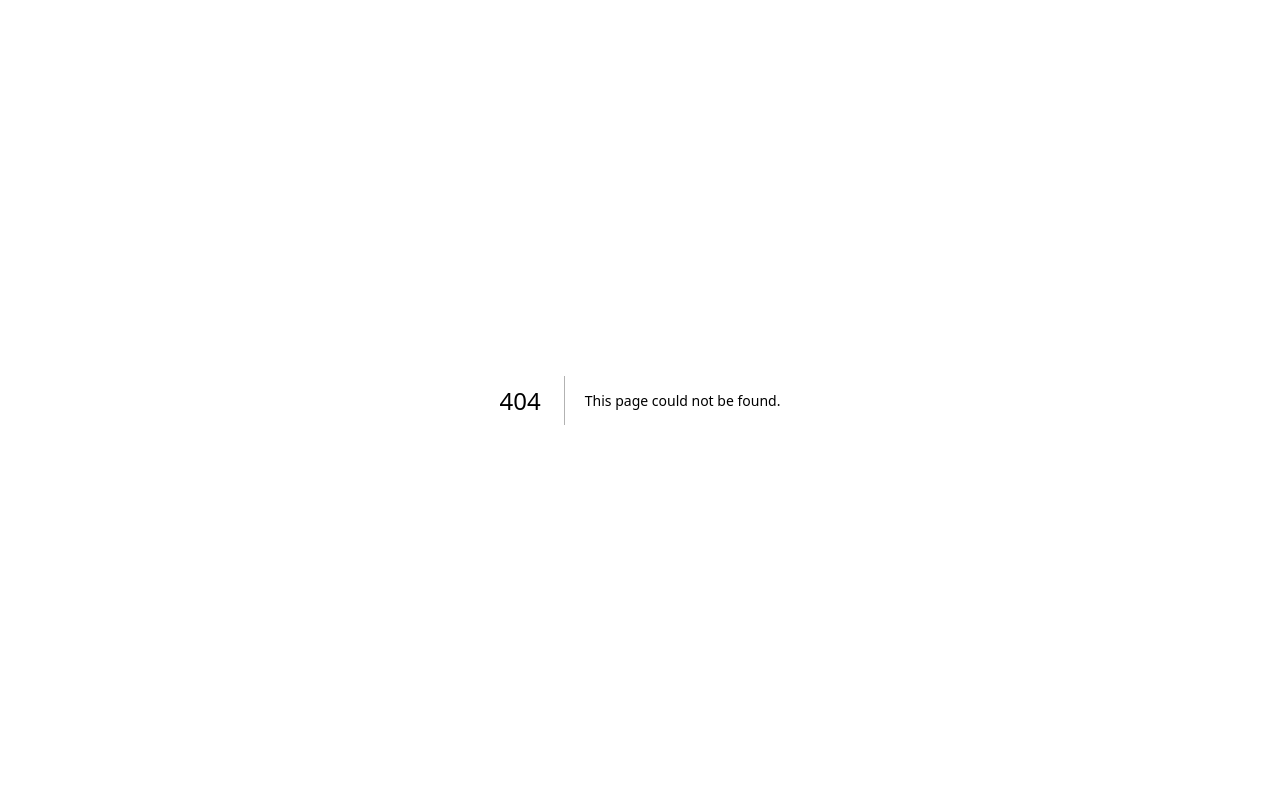
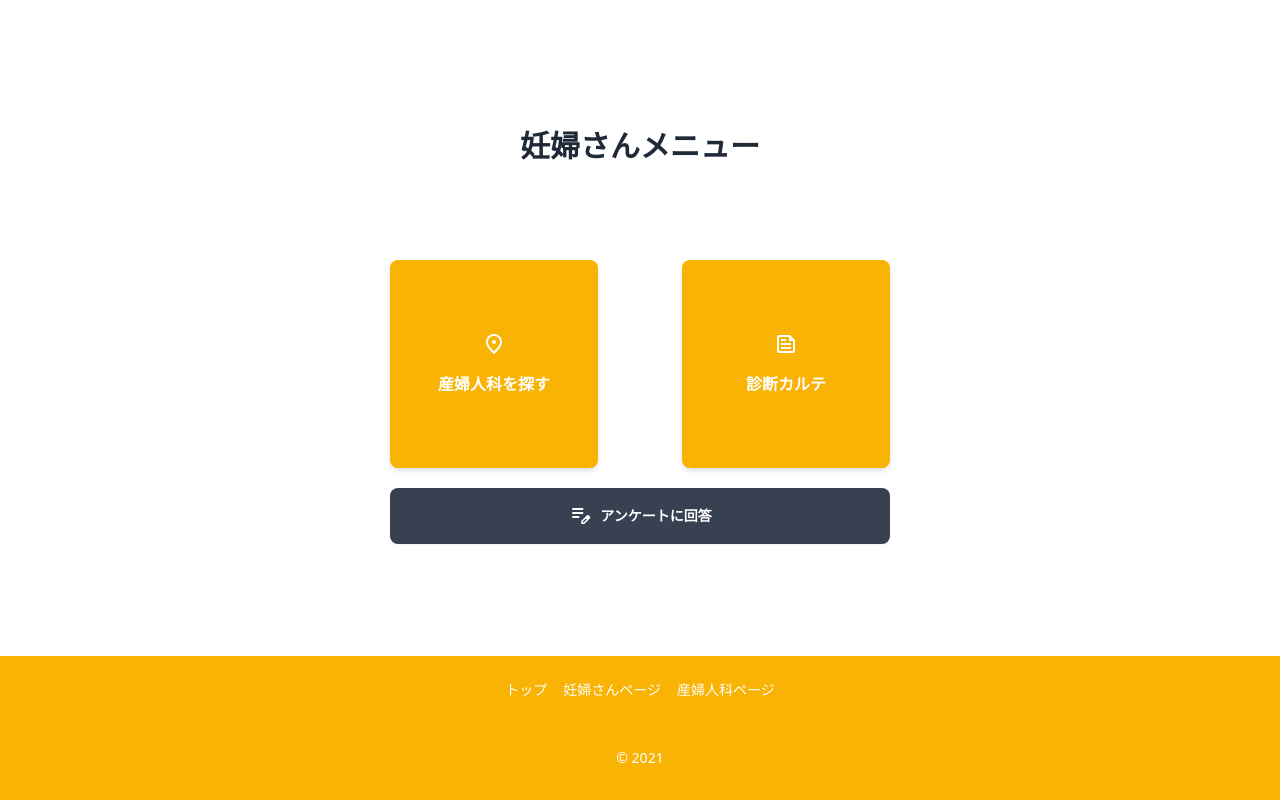
Before and after one commit to taku-Matsunaga/dakkosan, a Next.js app: page /ninpu/dashboard in a window 1280 px wide. Before the commit this address had no page. Built offline with nearby package versions, Linux system fonts and the light colour scheme.

Commit message:
create ninpu menu

```diff
--- a/components/layout.jsx
+++ b/components/layout.jsx
@@ -1,11 +1,16 @@
 import Head from "next/head";
 import Image from "next/image";
 import React from "react";
+import styles from "../styles/layout.module.css";
 
 const Layout = ({ children }) => {
   return (
-    <>
+    <div className={styles.container}>
       <Head>
+        <link
+          rel="stylesheet"
+          href="https://fonts.googleapis.com/css2?family=Material+Symbols+Outlined:opsz,wght,FILL,GRAD@48,400,0,0"
+        />
         <script src="https://unpkg.com/flowbite@1.5.3/dist/flowbite.js"></script>
       </Head>
       <nav className="bg-white border-gray-200 px-4 py-2.5 bg-main-orange">
@@ -18,33 +23,26 @@
         </div>
       </nav>
       {children}
-      <footer className="max-w-screen-2xl px-4 md:px-8 mx-auto bg-main-orange">
+      <footer className="max-w-screen-2xl px-4 md:px-8 mx-auto bg-main-orange w-full">
         <div className="flex flex-col items-center pt-6">
           <nav className="flex flex-wrap justify-center gap-x-4 gap-y-2 mb-4">
-            <a
-              href="#"
-              className="text-white text-sm text-white"
-            >
+            <a href="#" className="text-white text-sm text-white">
               トップ
             </a>
-            <a
-              href="#"
-              className="text-gray-500 text-sm text-white"
-            >
+            <a href="#" className="text-gray-500 text-sm text-white">
               妊婦さんページ
             </a>
-            <a
-              href="#"
-              className="text-gray-500 text-sm text-white"
-            >
+            <a href="#" className="text-gray-500 text-sm text-white">
               産婦人科ページ
             </a>
           </nav>
         </div>
 
-        <div className="text-gray-400 text-sm text-center py-8 text-white">© 2021</div>
+        <div className="text-gray-400 text-sm text-center py-8 text-white">
+          © 2021
+        </div>
       </footer>
-    </>
+    </div>
   );
 };
 
--- /dev/null
+++ b/components/subBtn.jsx
@@ -0,0 +1,13 @@
+const SubButton = ({ text, href = "#", icon = null }) => {
+  return (
+    <a
+      href={href}
+      className="focus:outline-none text-white font-bold bg-gray-700 rounded-lg text-sm px-5 py-4 w-full text-center shadow-sm flex justify-center items-center"
+    >
+      {icon}
+      <span className="ml-2">{text}</span>
+    </a>
+  );
+};
+
+export default SubButton;
--- /dev/null
+++ b/pages/ninpu/dashboard.jsx
@@ -0,0 +1,49 @@
+import Link from "next/link";
+import Layout from "../../components/layout";
+import SubButton from "../../components/subBtn";
+
+const Dashboard = () => {
+  return (
+    <Layout>
+      <div class="bg-white py-6 sm:py-8 lg:py-12">
+        <div class="max-w-screen-2xl px-4 md:px-8 mx-auto">
+          <div class="mb-10 md:mb-16">
+            <h2 class="text-gray-800 text-2xl lg:text-3xl font-bold text-center mb-4 md:mb-6 py-8">
+              妊婦さんメニュー
+            </h2>
+          </div>
+
+          <div className="max-w-[500px] m-auto">
+            <div class="flex gap-3 justify-between mb-5">
+              <Link
+                href="/ninpu/search"
+                className="bg-main-orange rounded-lg flex flex-col items-center p-4 aspect-square w-52 justify-center shadow-md"
+              >
+                <span class="material-symbols-outlined text-white text-4xl pb-4">
+                  location_on
+                </span>
+                <p className="text-white font-bold">産婦人科を探す</p>
+              </Link>
+              <Link
+                href="/ninpu/record"
+                className="bg-main-orange rounded-lg flex flex-col items-center p-4 aspect-square w-52 justify-center shadow-md"
+              >
+                <span class="material-symbols-outlined text-white text-4xl pb-4">
+                  feed
+                </span>
+                <p className="text-white font-bold">診断カルテ</p>
+              </Link>
+            </div>
+            <SubButton
+              text="アンケートに回答"
+              href=""
+              icon={<span class="material-symbols-outlined">edit_note</span>}
+            />
+          </div>
+        </div>
+      </div>
+    </Layout>
+  );
+};
+
+export default Dashboard;
--- a/pages/ninpu/login.jsx
+++ b/pages/ninpu/login.jsx
@@ -1,8 +1,50 @@
+import Button from "../../components/button";
+import Layout from "../../components/layout";
 
 const Login = () => {
   return (
-    <div>Login</div>
-  )
-}
+    <Layout>
+      <div class="bg-white py-6 sm:py-8 lg:py-12">
+        <div class="max-w-screen-2xl px-4 md:px-8 mx-auto">
+          <h2 class="text-gray-800 text-2xl lg:text-3xl font-bold text-center mb-4 md:mb-8 py-8">
+            妊婦さんでログイン
+          </h2>
 
-export default Login
+          <form class="max-w-lg border rounded-lg mx-auto">
+            <div class="flex flex-col gap-4 p-4 md:p-8">
+              <div>
+                <label
+                  for="email"
+                  class="inline-block text-gray-800 text-sm sm:text-base mb-2"
+                >
+                  メールアドレス
+                </label>
+                <input
+                  name="email"
+                  class="w-full bg-gray-50 text-gray-800 border focus:ring ring-indigo-300 rounded outline-none transition duration-100 px-3 py-2"
+                />
+              </div>
+
+              <div>
+                <label
+                  for="password"
+                  class="inline-block text-gray-800 text-sm sm:text-base mb-2"
+                >
+                  パスワード
+                </label>
+                <input
+                  name="password"
+                  class="w-full bg-gray-50 text-gray-800 border focus:ring ring-indigo-300 rounded outline-none transition duration-100 px-3 py-2"
+                />
+              </div>
+
+              <Button text="ログイン" href="/ninpu/dashboard" />
+            </div>
+          </form>
+        </div>
+      </div>
+    </Layout>
+  );
+};
+
+export default Login;
--- /dev/null
+++ b/pages/ninpu/record.jsx
@@ -0,0 +1,8 @@
+
+const Record = () => {
+  return (
+    <div>Record</div>
+  )
+}
+
+export default Record
--- /dev/null
+++ b/pages/ninpu/search.jsx
@@ -0,0 +1,9 @@
+import React from 'react'
+
+const Search = () => {
+  return (
+    <div>Search</div>
+  )
+}
+
+export default Search
--- /dev/null
+++ b/styles/layout.module.css
@@ -0,0 +1,6 @@
+.container {
+  display: grid;
+  grid-template-rows: auto 1fr auto;
+  grid-template-columns: 100%;
+  min-height: 100vh;
+}
```
